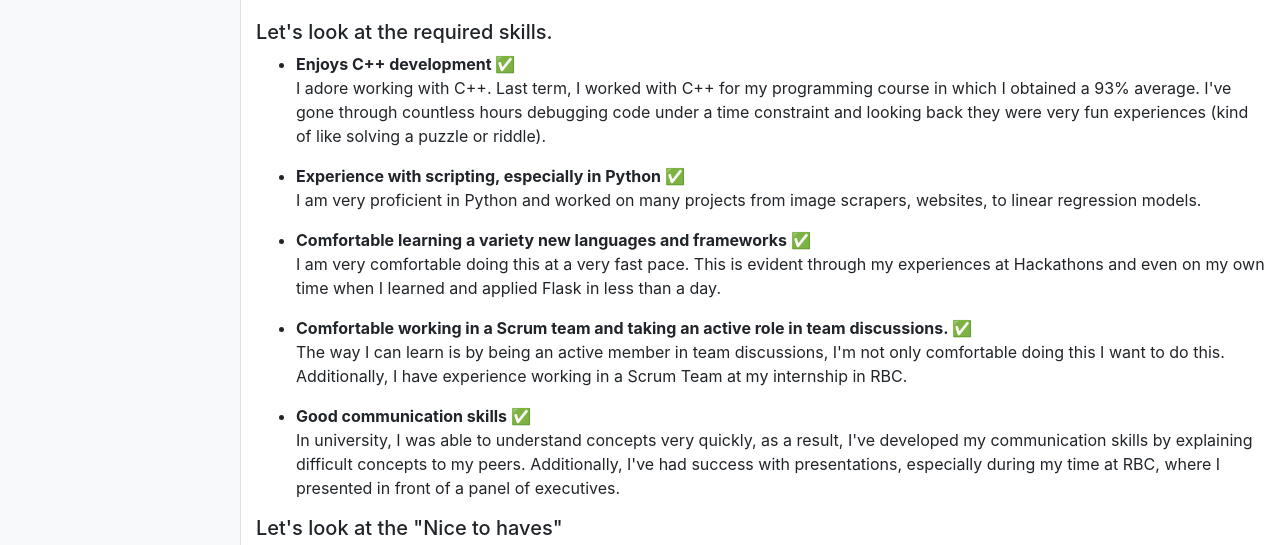
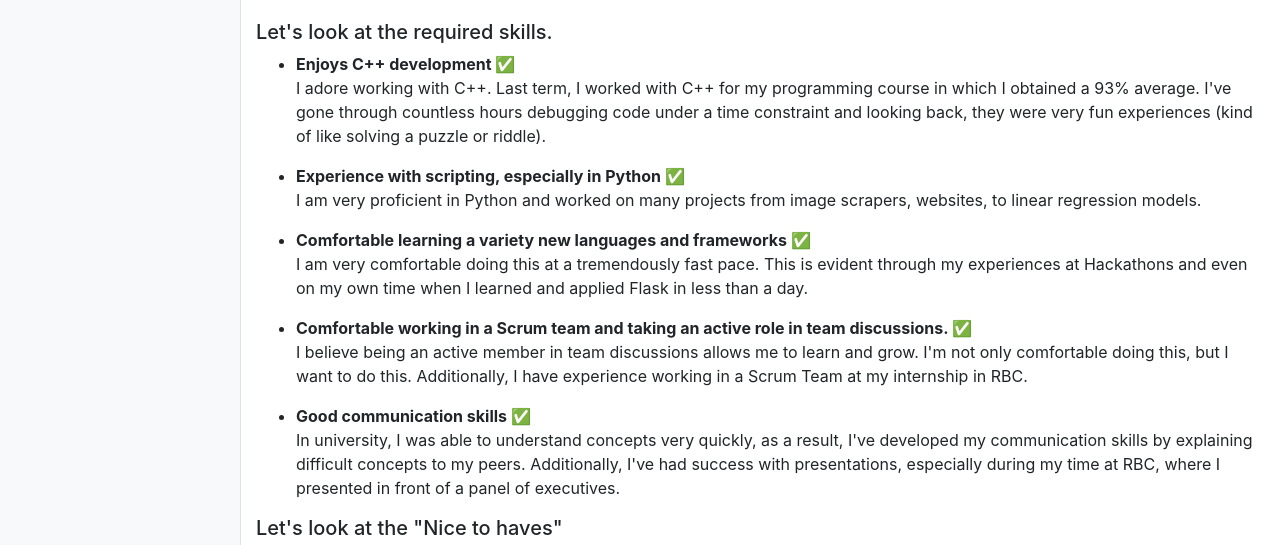
Before and after one commit to amdApplicant/amdApplicant.github.io, a website: page why.html in a window 1280 px wide. Shown: the part 207-752 px from the top of the page. Drawn offline with Linux system fonts and the light colour scheme.

Commit message:
Update why.html

```diff
--- a/why.html
+++ b/why.html
@@ -67,13 +67,13 @@
         <h5>Let's look at the required skills.</h5>
         <ul>
           <li><b>Enjoys C++ development &#9989</b></li>
-          <p>I adore working with C++. Last term, I worked with C++ for my programming course in which I obtained a 93% average. I've gone through countless hours debugging code under a time constraint and looking back they were very fun experiences (kind of like solving a puzzle or riddle).</p>
+          <p>I adore working with C++. Last term, I worked with C++ for my programming course in which I obtained a 93% average. I've gone through countless hours debugging code under a time constraint and looking back, they were very fun experiences (kind of like solving a puzzle or riddle).</p>
           <li><b>Experience with scripting, especially in Python &#9989</b></li>
           <p>I am very proficient in Python and worked on many projects from image scrapers, websites, to linear regression models.</p>
           <li><b>Comfortable learning a variety new languages and frameworks &#9989</b></li>
-          <p>I am very comfortable doing this at a very fast pace. This is evident through my experiences at Hackathons and even on my own time when I learned and applied Flask in less than a day.</p>
+          <p>I am very comfortable doing this at a tremendously fast pace. This is evident through my experiences at Hackathons and even on my own time when I learned and applied Flask in less than a day.</p>
           <li><b>Comfortable working in a Scrum team and taking an active role in team discussions. &#9989</b></li>
-          <p>The way I can learn is by being an active member in team discussions, I'm not only comfortable doing this I want to do this. Additionally, I have experience working in a Scrum Team at my internship in RBC.</p>
+          <p>I believe being an active member in team discussions allows me to learn and grow. I'm not only comfortable doing this, but I want to do this. Additionally, I have experience working in a Scrum Team at my internship in RBC.</p>
           <li><b>Good communication skills &#9989</b></li>
           <p>In university, I was able to understand concepts very quickly, as a result, I've developed my communication skills by explaining difficult concepts to my peers. Additionally, I've had success with presentations, especially during my time at RBC, where I presented in front of a panel of executives.</p>
         </ul>
```
